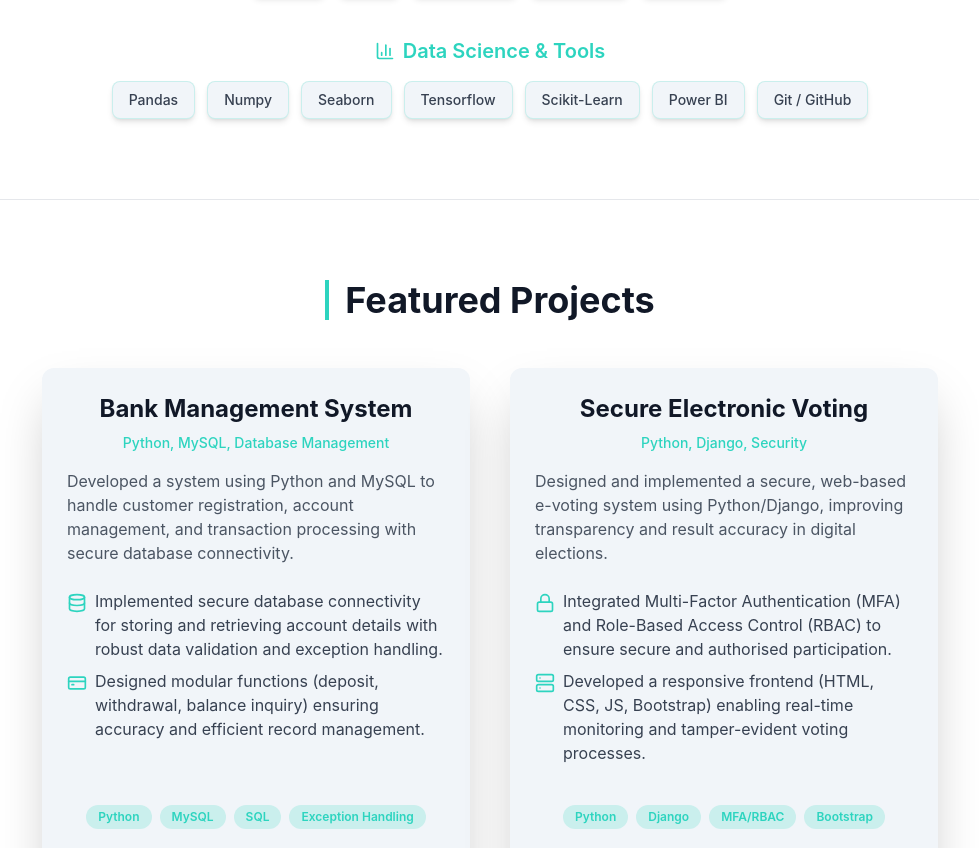
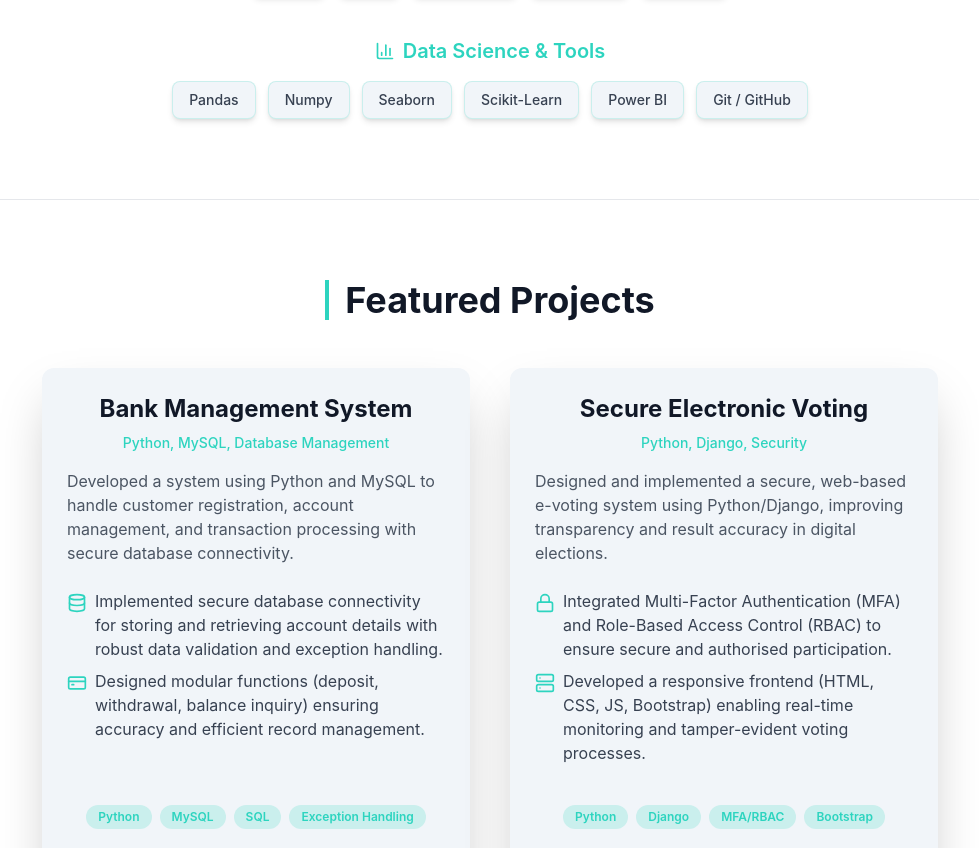
Before and after one commit to pulivrthisaikiran13/Personal-Portfolio, a plain HTML site: page index.html in a window 1280 px wide. Shown: the part 1614-2462 px from the top of the page, without its empty margins (150-1129 px from the left). Drawn offline with nearby package versions, Linux system fonts and the light colour scheme.

Commit message:
index.html

```diff
--- a/index.html
+++ b/index.html
@@ -224,7 +224,6 @@
                         <span class="bg-primary-light dark:bg-primary-dark text-gray-700 dark:text-gray-300 text-sm font-medium px-4 py-2 rounded-lg border border-accent/20 shadow-md transition-colors hover:bg-accent dark:hover:bg-accent hover:text-gray-900 dark:hover:text-gray-900">Pandas</span>
                         <span class="bg-primary-light dark:bg-primary-dark text-gray-700 dark:text-gray-300 text-sm font-medium px-4 py-2 rounded-lg border border-accent/20 shadow-md transition-colors hover:bg-accent dark:hover:bg-accent hover:text-gray-900 dark:hover:text-gray-900">Numpy</span>
                         <span class="bg-primary-light dark:bg-primary-dark text-gray-700 dark:text-gray-300 text-sm font-medium px-4 py-2 rounded-lg border border-accent/20 shadow-md transition-colors hover:bg-accent dark:hover:bg-accent hover:text-gray-900 dark:hover:text-gray-900">Seaborn</span>
-                        <span class="bg-primary-light dark:bg-primary-dark text-gray-700 dark:text-gray-300 text-sm font-medium px-4 py-2 rounded-lg border border-accent/20 shadow-md transition-colors hover:bg-accent dark:hover:bg-accent hover:text-gray-900 dark:hover:text-gray-900">Tensorflow</span>
                         <span class="bg-primary-light dark:bg-primary-dark text-gray-700 dark:text-gray-300 text-sm font-medium px-4 py-2 rounded-lg border border-accent/20 shadow-md transition-colors hover:bg-accent dark:hover:bg-accent hover:text-gray-900 dark:hover:text-gray-900">Scikit-Learn</span>
                         <span class="bg-primary-light dark:bg-primary-dark text-gray-700 dark:text-gray-300 text-sm font-medium px-4 py-2 rounded-lg border border-accent/20 shadow-md transition-colors hover:bg-accent dark:hover:bg-accent hover:text-gray-900 dark:hover:text-gray-900">Power BI</span>
                         <span class="bg-primary-light dark:bg-primary-dark text-gray-700 dark:text-gray-300 text-sm font-medium px-4 py-2 rounded-lg border border-accent/20 shadow-md transition-colors hover:bg-accent dark:hover:bg-accent hover:text-gray-900 dark:hover:text-gray-900">Git / GitHub</span>
```
